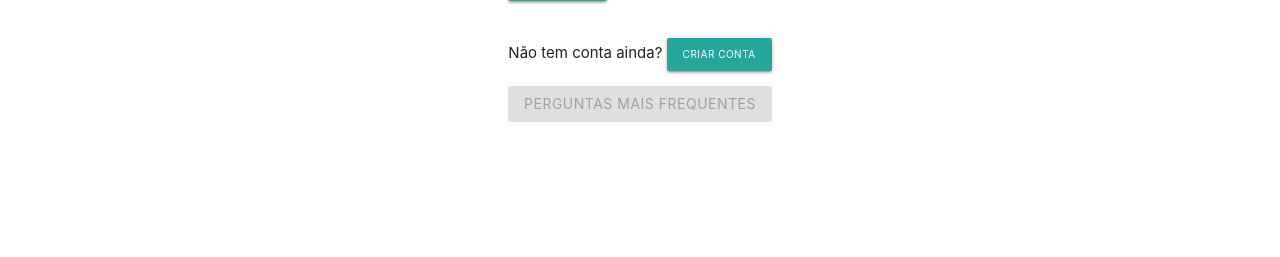
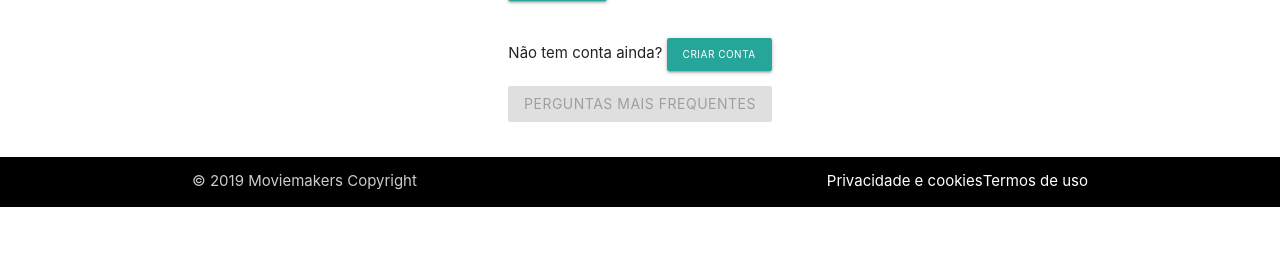
Before and after one commit to JonissonGomes/MoviesMakers-, a PHP site: page /php/login.php in a window 1280 px wide. Shown: the part 473-730 px from the top of the page. Run offline with PHP 8.4, Linux system fonts and the light colour scheme.

Commit message:
#3 Adição do rodapé da página

```diff
--- a/php/login.php
+++ b/php/login.php
@@ -50,5 +50,15 @@
     <a href="recuperar.php"><button class="btn disabled"> Perguntas mais frequentes </button></a>
     	</div>
   </div>
+		<!-- Rodapé da página -->
+  <footer style="background-color: white;"class="page-footer">
+  <div style="background-color: black;"class="footer-copyright">
+            <div class="container">
+            © 2019 Moviemakers Copyright
+            <a class="white-text text-lighten-4 right" href="#!">Termos de uso</a>
+            <a class="white-text text-lighten-4 right" href="#!">Privacidade e cookies</a>
+            </div>
+          </div>
+        </footer>
 </body>
 </html>
```
